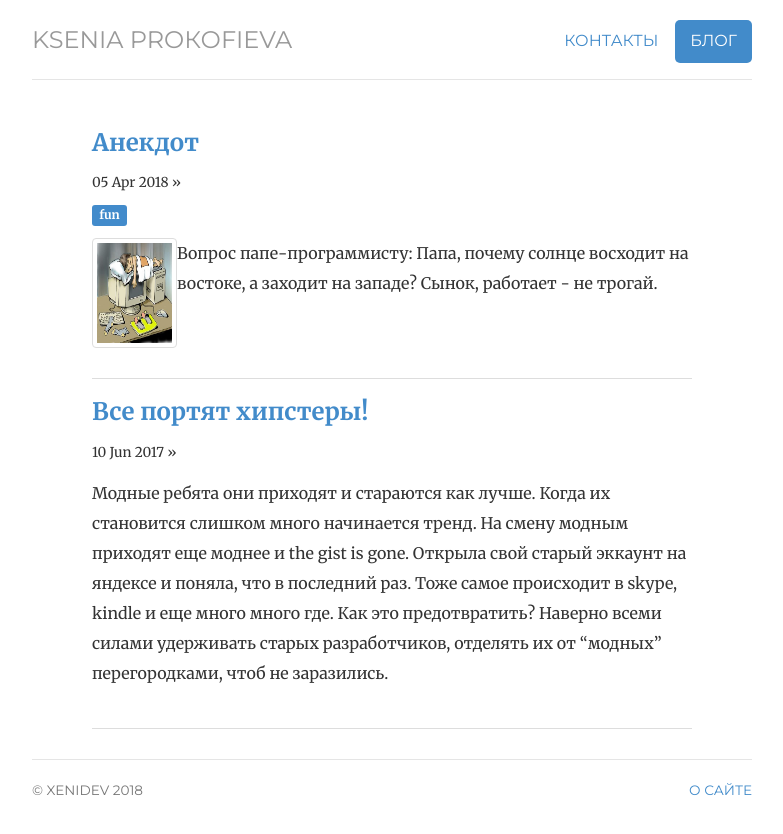
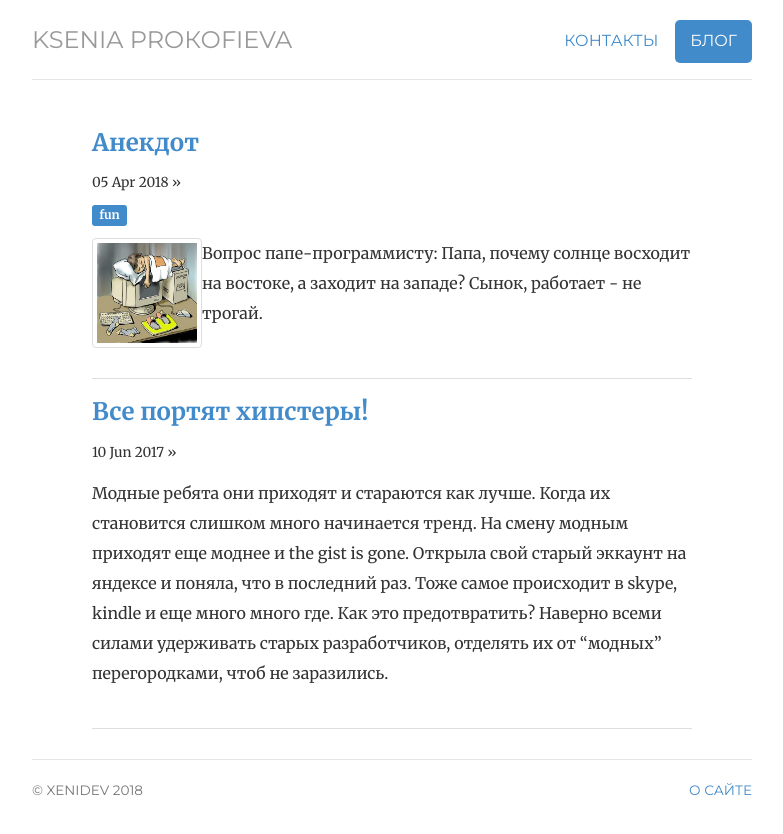
Before and after one commit to ValeraS/xenidev.github.io, a Jekyll site: the page built from notes/index.html, in a window 1280 px wide. Shown: the top 834 px of the page, without its empty margins (248-1031 px from the left). Built offline with Jekyll 4.4.1, drawn with Linux system fonts in a browser that asks for light colours.

Commit message:
Update style.css

```diff
--- a/css/style.css
+++ b/css/style.css
@@ -122,7 +122,7 @@ img.img-postlist {float: left!important;
 
 
 
-    width: 85px;
+    width: 11rem;
     max-width: 100%;
     min-height: 11rem;
     -webkit-background-size: cover;
```
